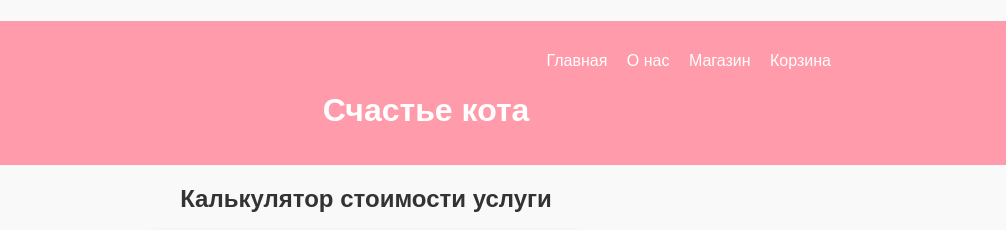
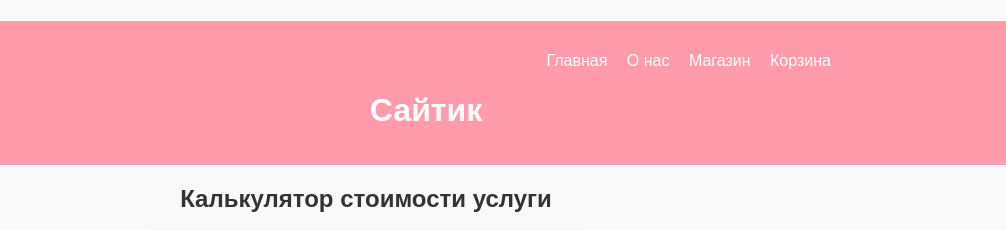
Before and after one commit to s0188279/web6.github.io, a plain HTML site: page index.html in a window 1280 px wide. Shown: the top 230 px of the page, 274-1280 px from the left. Drawn offline with Linux system fonts and the light colour scheme.

Commit message:
Update index.html

```diff
--- a/index.html
+++ b/index.html
@@ -18,7 +18,7 @@
                     <li><a href="#link4">Корзина</a></li>
                 </ul>
             </nav>
-            <h1>Счастье кота</h1>
+            <h1>Сайтик</h1>
         </div>
     </header>
 
```
